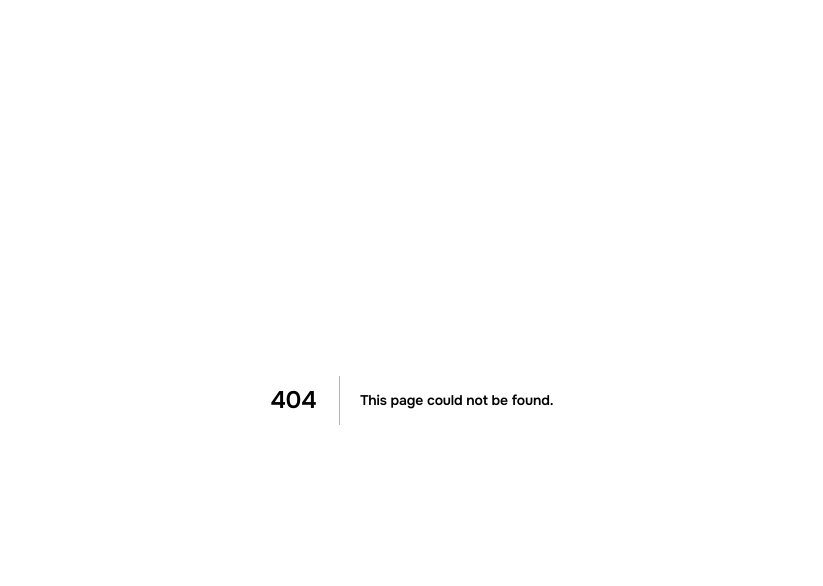
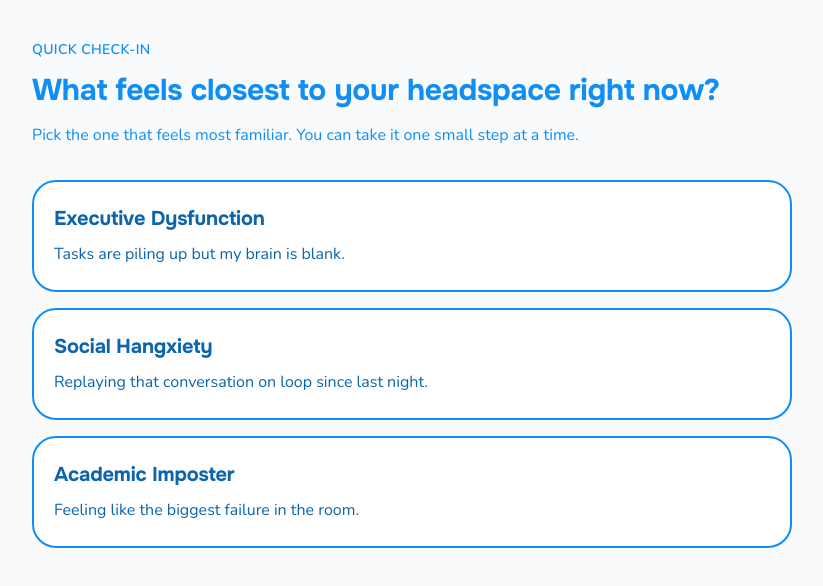
Before and after one commit to CmDevent31/mindcraft-web, a Next.js app: page /triage in a window 1280 px wide. Before the commit this address had no page. Shown: the top 586 px of the page, without its empty margins (228-1051 px from the left). Built offline with nearby package versions, Linux system fonts and the light colour scheme.

Commit message:
feat: add triage emotion selection

```diff
--- /dev/null
+++ b/app/triage/page.tsx
@@ -0,0 +1,44 @@
+import Link from "next/link";
+import { EMOTIONS, EMOTION_META, ROUTES } from "@/lib/content";
+
+export default function TriagePage() {
+  return (
+    <main className="min-h-screen bg-[var(--paper)] px-5 py-10 text-[var(--blue)]">
+      <div className="mx-auto flex w-full max-w-[760px] flex-col gap-8">
+        <div className="space-y-3">
+          <p className="text-sm font-semibold uppercase tracking-wide">
+            Quick check-in
+          </p>
+
+          <h1 className="text-3xl font-bold leading-tight">
+            What feels closest to your headspace right now?
+          </h1>
+
+          <p className="max-w-xl text-base leading-relaxed">
+            Pick the one that feels most familiar. You can take it one small
+            step at a time.
+          </p>
+        </div>
+
+        <div className="grid gap-4">
+          {EMOTIONS.map((emotion) => {
+            const meta = EMOTION_META[emotion];
+
+            return (
+              <Link
+                key={emotion}
+                href={`${ROUTES.breathe}?emotion=${emotion}`}
+                className="flex min-h-28 items-center rounded-[var(--radius-card)] border-2 border-[var(--blue)] bg-[var(--white)] p-5 transition-transform hover:-translate-y-0.5 focus-visible:outline-none focus-visible:ring-4 focus-visible:ring-[var(--blue)]"
+              >
+                <div className="space-y-2">
+                  <h2 className="text-xl font-bold">{meta.title}</h2>
+                  <p className="leading-relaxed">{meta.tagline}</p>
+                </div>
+              </Link>
+            );
+          })}
+        </div>
+      </div>
+    </main>
+  );
+}
```
